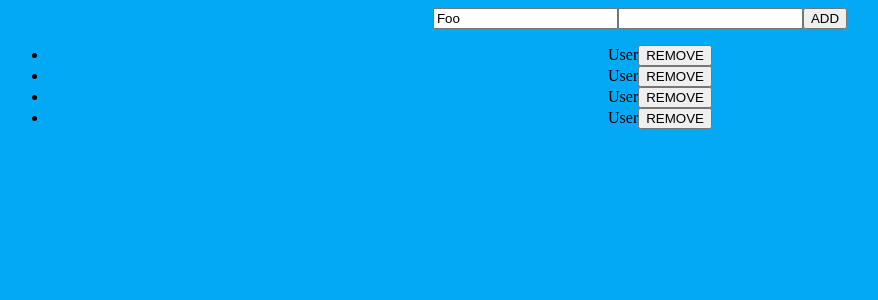
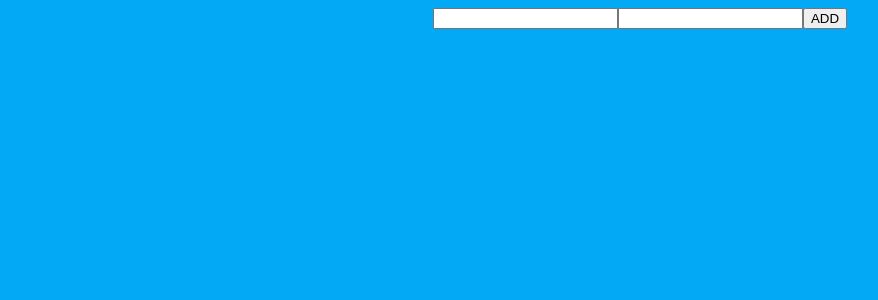
Before and after one commit to wishtack-training/wt-training-angular, an Angular app: page / in a window 1280 px wide. Shown: the top 300 px of the page, without its empty margins (0-878 px from the left). Built offline with nearby package versions, Linux system fonts and the light colour scheme.

Commit message:
Added UserFormComponent.

```diff
--- a/src/app/app.module.ts
+++ b/src/app/app.module.ts
@@ -6,6 +6,7 @@ import { AppComponent } from './app.component';
 import { UserSelectorComponent } from './user/user-selector/user-selector.component';
 import { UserPreviewComponent } from './user/user-preview/user-preview.component';
 import { UserListComponent } from './user/user-list/user-list.component';
+import { UserFormComponent } from './user/user-form/user-form.component';
 
 @NgModule({
     bootstrap: [
@@ -15,7 +16,8 @@ import { UserListComponent } from './user/user-list/user-list.component';
         AppComponent,
         UserListComponent,
         UserPreviewComponent,
-        UserSelectorComponent
+        UserSelectorComponent,
+        UserFormComponent
     ],
     imports: [
         BrowserModule,
--- /dev/null
+++ b/src/app/user/user-form/user-form.component.html
@@ -0,0 +1,15 @@
+<form (submit)="submitUser()">
+
+  <input
+          [(ngModel)]="user.firstName"
+          name="firstName"
+          type="text">
+
+  <input
+          [(ngModel)]="user.lastName"
+          name="lastName"
+          type="text">
+
+  <button type="submit">ADD</button>
+
+</form>
--- /dev/null
+++ b/src/app/user/user-form/user-form.component.ts
@@ -0,0 +1,21 @@
+import { Component, EventEmitter, Output } from '@angular/core';
+
+import { User } from '../user';
+
+@Component({
+    selector: 'wt-user-form',
+    templateUrl: './user-form.component.html',
+    styleUrls: ['./user-form.component.scss']
+})
+export class UserFormComponent {
+
+    @Output() onUserSubmit = new EventEmitter<User>();
+
+    user: User = new User();
+
+    submitUser() {
+        this.onUserSubmit.emit(this.user);
+        this.user = new User();
+    }
+
+}
--- a/src/app/user/user-list/user-list.component.html
+++ b/src/app/user/user-list/user-list.component.html
@@ -1,23 +1,9 @@
-<form (submit)="addUser()">
+<wt-user-form (onUserSubmit)="addUser($event)"></wt-user-form>
 
-    <input
-            [(ngModel)]="firstName"
-            name="firstName"
-            type="text">
+<div *ngFor="let user of getUserList()">
 
-    <input
-            name="lastName"
-            type="text">
+    <wt-user-preview [user]="user"></wt-user-preview>
 
-    <button type="submit">ADD</button>
+    <button (click)="removeUser(user)">REMOVE</button>
 
-</form>
-
-<ul>
-
-    <li><span>User</span><button>REMOVE</button></li>
-    <li><span>User</span><button>REMOVE</button></li>
-    <li><span>User</span><button>REMOVE</button></li>
-    <li><span>User</span><button>REMOVE</button></li>
-
-</ul>
+</div>
--- a/src/app/user/user-list/user-list.component.ts
+++ b/src/app/user/user-list/user-list.component.ts
@@ -1,5 +1,6 @@
 import { Component } from '@angular/core';
 import { UserStore } from '../user-store';
+import { User } from '../user';
 
 @Component({
     selector: 'wt-user-list',
@@ -8,12 +9,18 @@ import { UserStore } from '../user-store';
 })
 export class UserListComponent {
 
-    firstName = 'Foo';
-
     private _userStore = new UserStore();
 
-    addUser() {
-        console.log(this.firstName);
+    addUser(user) {
+        this._userStore.addUser(user);
+    }
+
+    getUserList() {
+        return this._userStore.getUserList();
+    }
+
+    removeUser(user) {
+        this._userStore.removeUser(user);
     }
 
 }
--- a/src/app/user/user.ts
+++ b/src/app/user/user.ts
@@ -8,8 +8,8 @@
 export class User {
 
     constructor(
-        public firstName: string,
-        public lastName: string
+        public firstName?: string,
+        public lastName?: string
     ) {
     }
 
```
Also changed, not shown: src/app/user/user-form/user-form.component.scss (added).
